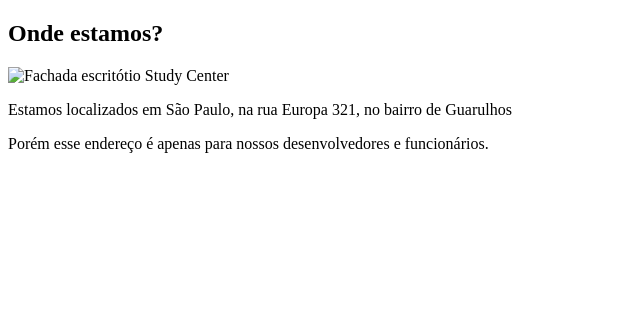
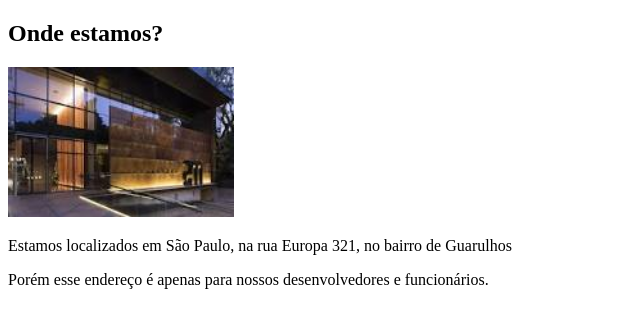
Before and after one commit to vitorhaoliveira/StudyCenter, a plain HTML site: page ondeestamos.html in a window 1280 px wide. Shown: the whole page, without its empty margins (0-640 px from the left). Drawn offline with Linux system fonts and the light colour scheme.

Commit message:
Update ondeestamos.html

```diff
--- a/ondeestamos.html
+++ b/ondeestamos.html
@@ -8,7 +8,7 @@
 <body>
     <h2>Onde estamos?</h2>
     <div>
-        <img src="assets/fachada.jpg" alt="Fachada escritótio Study Center" height="150">
+        <img src="fachada.jpg" alt="Fachada escritótio Study Center" height="150">
         <p>Estamos localizados em São Paulo, na rua Europa 321, no bairro de Guarulhos</p>
         <p>Porém esse endereço é apenas para nossos desenvolvedores e funcionários.</p>
     </div>
```
